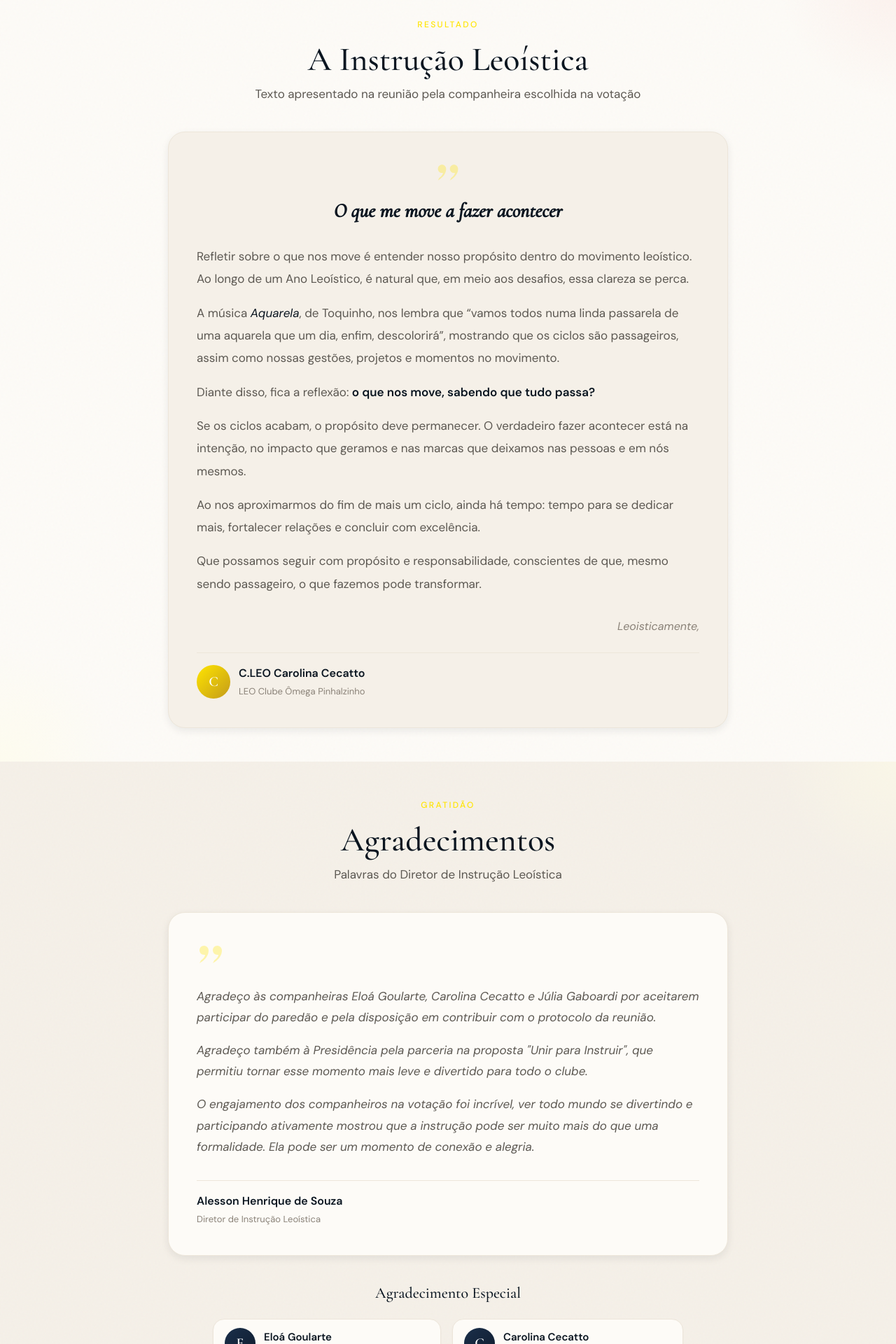
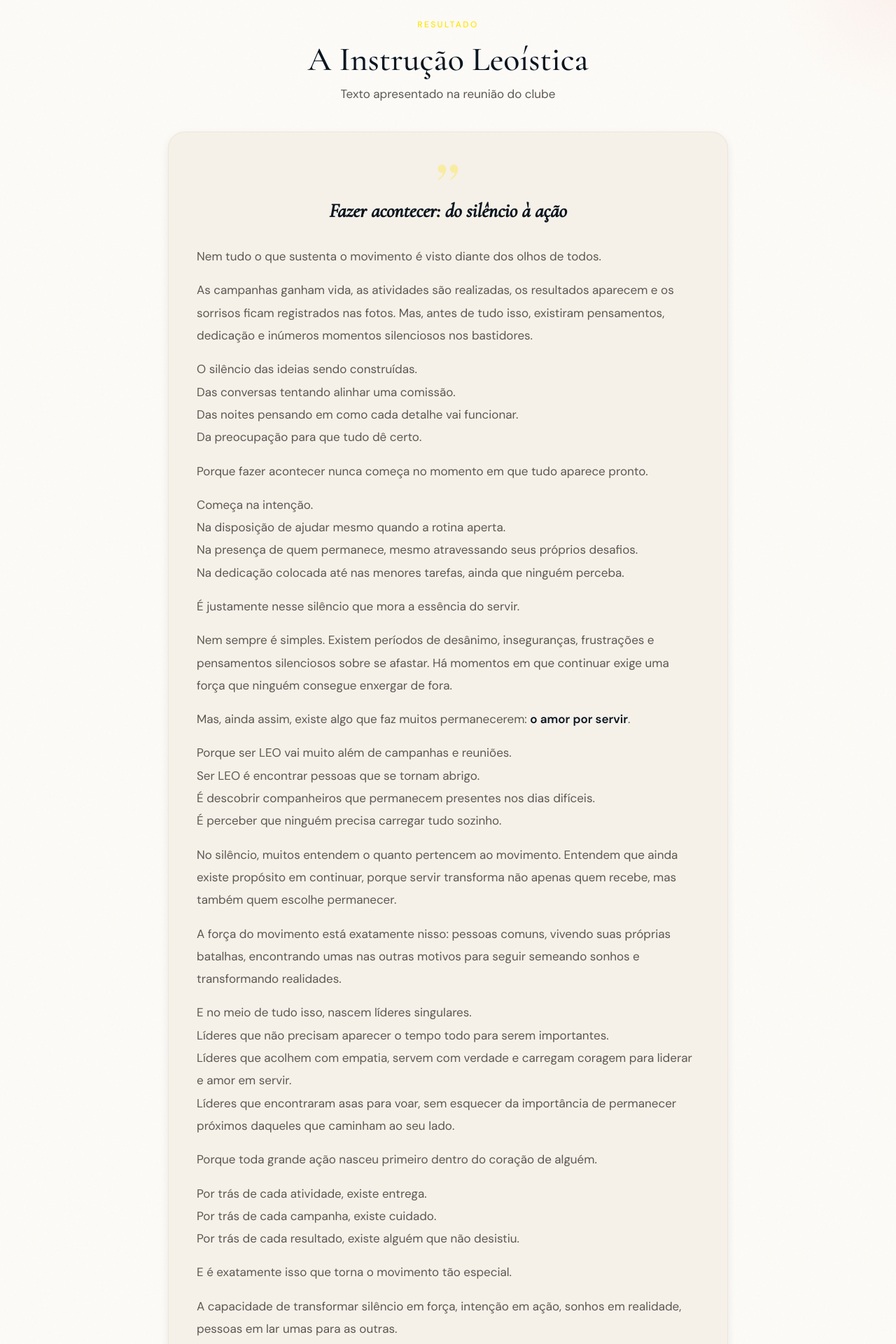
Before and after one commit to alessonsouza/report-lionistic-instruction-4, a React (Vite) app: page / in a window 1280 px wide. Shown: the part 9540-11460 px from the top of the page at 70% size. Built offline with nearby package versions, Linux system fonts and the light colour scheme.

Commit message:
content: swap BBB instruction text to Mariana Battisti
Replace Carolina Cecatto's 'O que me move a fazer acontecer' with Mariana
Battisti's 'Fazer acontecer: do silêncio à ação' (poetic line breaks preserved
via <br />), update the author, and neutralize the instruction subtitle.

```diff
--- a/src/data/content.ts
+++ b/src/data/content.ts
@@ -253,17 +253,28 @@ export const proposals: Proposal[] = [
       },
       instruction: {
         title: 'A Instrução Leoística',
-        subtitle: 'Texto apresentado na reunião pela companheira escolhida na votação',
-        theme: 'O que me move a fazer acontecer',
+        subtitle: 'Texto apresentado na reunião do clube',
+        theme: 'Fazer acontecer: do silêncio à ação',
         paragraphs: [
-          'Refletir sobre o que nos move é entender nosso propósito dentro do movimento leoístico. Ao longo de um Ano Leoístico, é natural que, em meio aos desafios, essa clareza se perca.',
-          'A música <em>Aquarela</em>, de Toquinho, nos lembra que “vamos todos numa linda passarela de uma aquarela que um dia, enfim, descolorirá”, mostrando que os ciclos são passageiros, assim como nossas gestões, projetos e momentos no movimento.',
-          'Diante disso, fica a reflexão: <strong>o que nos move, sabendo que tudo passa?</strong>',
-          'Se os ciclos acabam, o propósito deve permanecer. O verdadeiro fazer acontecer está na intenção, no impacto que geramos e nas marcas que deixamos nas pessoas e em nós mesmos.',
-          'Ao nos aproximarmos do fim de mais um ciclo, ainda há tempo: tempo para se dedicar mais, fortalecer relações e concluir com excelência.',
-          'Que possamos seguir com propósito e responsabilidade, conscientes de que, mesmo sendo passageiro, o que fazemos pode transformar.',
+          'Nem tudo o que sustenta o movimento é visto diante dos olhos de todos.',
+          'As campanhas ganham vida, as atividades são realizadas, os resultados aparecem e os sorrisos ficam registrados nas fotos. Mas, antes de tudo isso, existiram pensamentos, dedicação e inúmeros momentos silenciosos nos bastidores.',
+          'O silêncio das ideias sendo construídas.<br />Das conversas tentando alinhar uma comissão.<br />Das noites pensando em como cada detalhe vai funcionar.<br />Da preocupação para que tudo dê certo.',
+          'Porque fazer acontecer nunca começa no momento em que tudo aparece pronto.',
+          'Começa na intenção.<br />Na disposição de ajudar mesmo quando a rotina aperta.<br />Na presença de quem permanece, mesmo atravessando seus próprios desafios.<br />Na dedicação colocada até nas menores tarefas, ainda que ninguém perceba.',
+          'É justamente nesse silêncio que mora a essência do servir.',
+          'Nem sempre é simples. Existem períodos de desânimo, inseguranças, frustrações e pensamentos silenciosos sobre se afastar. Há momentos em que continuar exige uma força que ninguém consegue enxergar de fora.',
+          'Mas, ainda assim, existe algo que faz muitos permanecerem: <strong>o amor por servir</strong>.',
+          'Porque ser LEO vai muito além de campanhas e reuniões.<br />Ser LEO é encontrar pessoas que se tornam abrigo.<br />É descobrir companheiros que permanecem presentes nos dias difíceis.<br />É perceber que ninguém precisa carregar tudo sozinho.',
+          'No silêncio, muitos entendem o quanto pertencem ao movimento. Entendem que ainda existe propósito em continuar, porque servir transforma não apenas quem recebe, mas também quem escolhe permanecer.',
+          'A força do movimento está exatamente nisso: pessoas comuns, vivendo suas próprias batalhas, encontrando umas nas outras motivos para seguir semeando sonhos e transformando realidades.',
+          'E no meio de tudo isso, nascem líderes singulares.<br />Líderes que não precisam aparecer o tempo todo para serem importantes.<br />Líderes que acolhem com empatia, servem com verdade e carregam coragem para liderar e amor em servir.<br />Líderes que encontraram asas para voar, sem esquecer da importância de permanecer próximos daqueles que caminham ao seu lado.',
+          'Porque toda grande ação nasceu primeiro dentro do coração de alguém.',
+          'Por trás de cada atividade, existe entrega.<br />Por trás de cada campanha, existe cuidado.<br />Por trás de cada resultado, existe alguém que não desistiu.',
+          'E é exatamente isso que torna o movimento tão especial.',
+          'A capacidade de transformar silêncio em força, intenção em ação, sonhos em realidade, pessoas em lar umas para as outras.',
+          'Porque, no fim, viver o extraordinário nunca foi sobre grandes feitos vistos por todos, mas sim sobre <strong>fazer acontecer mesmo quando ninguém está olhando</strong>.',
         ],
-        author: { name: 'C.LEO Carolina Cecatto', club: 'LEO Clube Ômega Pinhalzinho' },
+        author: { name: 'C.LEO Mariana Battisti', club: 'LEO Clube Ômega Pinhalzinho' },
       },
       acknowledgments: {
         title: 'Agradecimentos',
```
